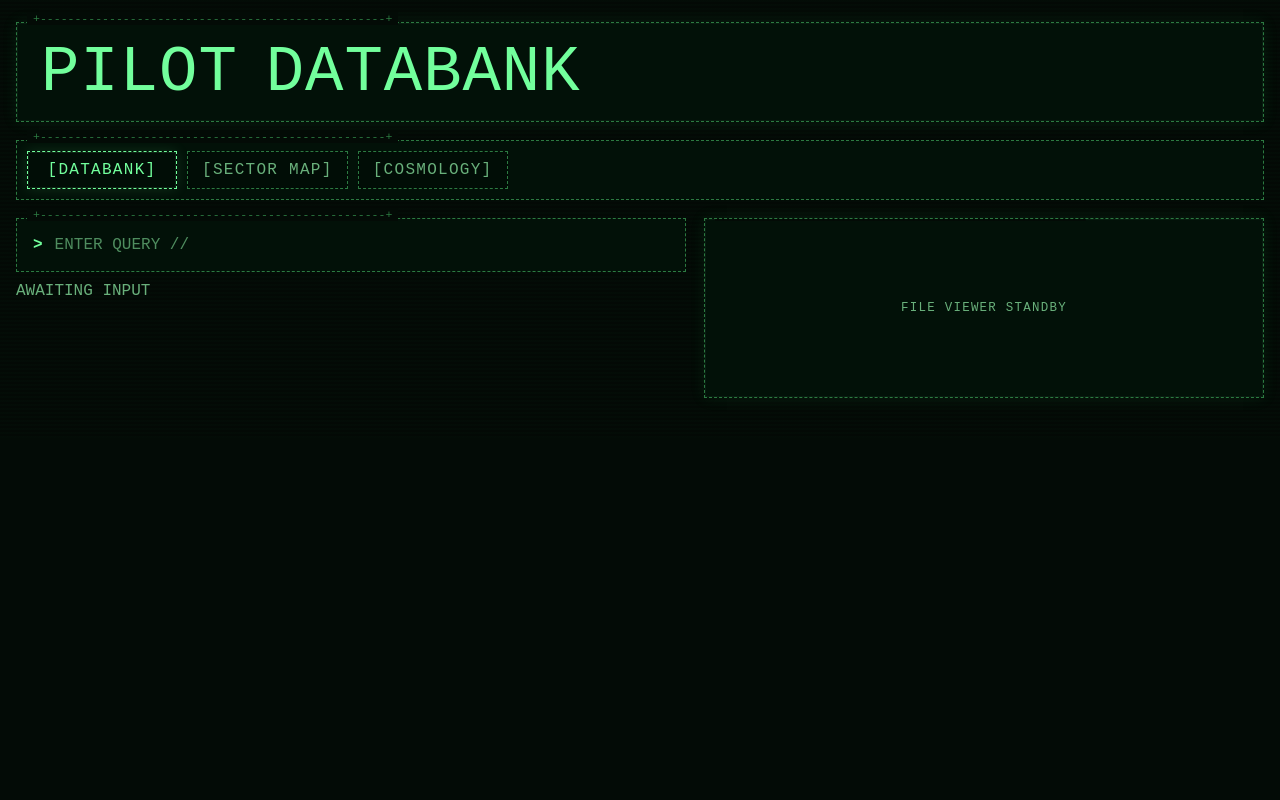
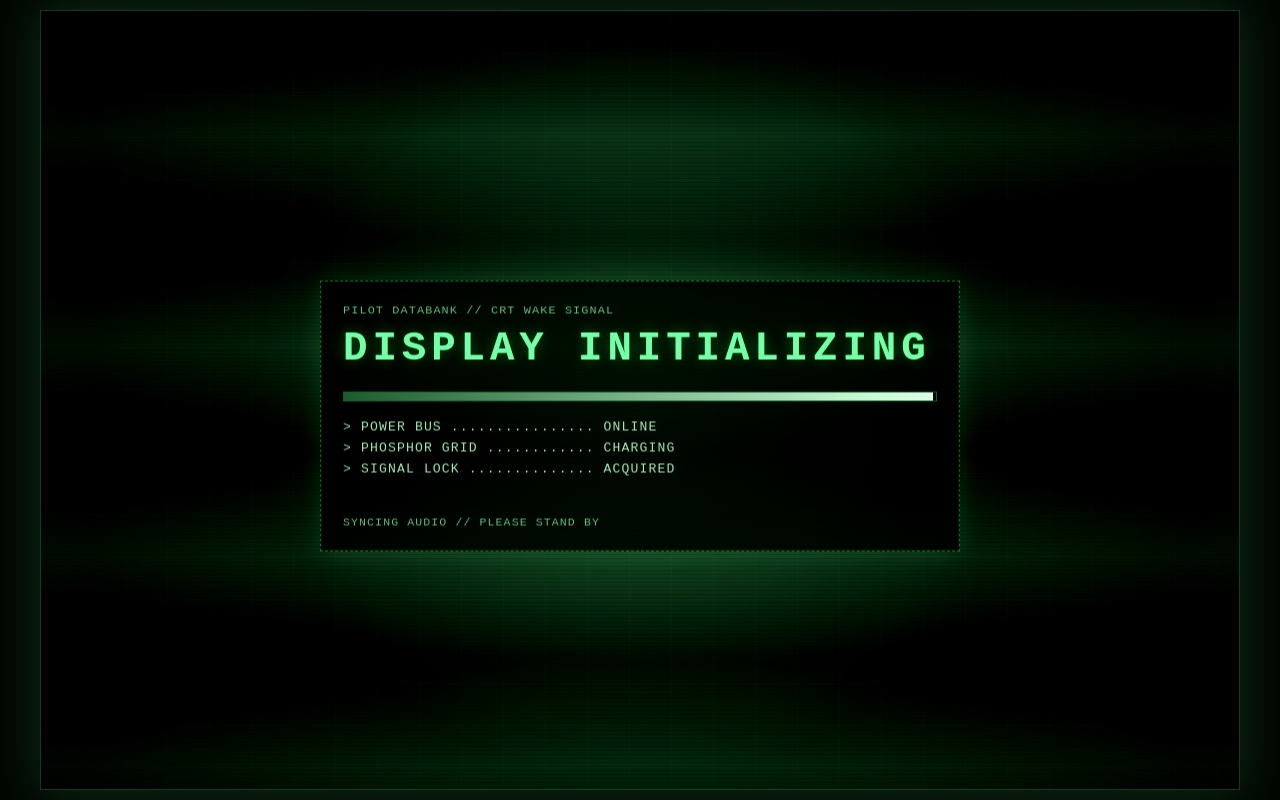
Before and after one commit to bmartingame/pilot-databank, a React (Vite) app: page / in a window 1280 px wide. Built offline with nearby package versions, Linux system fonts and the light colour scheme.

Commit message:
Implement CRT startup splash screen
Added a CRT startup splash screen with audio handling.

```diff
--- a/src/App.jsx
+++ b/src/App.jsx
@@ -6,6 +6,11 @@ import SearchAutocompleteInput from "./SearchAutocomplete";
 import GalaxyMap from "./GalaxyMap";
 import CosmologyMap from "./CosmologyMap";
 import "./styles.css";
+import "./startupSplash.css";
+
+const CRT_STARTUP_AUDIO_URL = `${import.meta.env.BASE_URL}audio/crt-computer-monitor-startup.wav`;
+const CRT_STARTUP_DURATION_MS = 7367;
+
 
 const TTS_SETTINGS = {
   enabled: true,
@@ -933,6 +938,48 @@ function entryMatchesMapKind(entry, kind) {
   return resolveRecordType(entry).toLowerCase() === String(kind || "").toLowerCase();
 }
 
+
+function CRTStartupSplash({ audioBlocked, onRetry }) {
+  return (
+    <div className="crt-startup-overlay" role="presentation">
+      <div className="crt-startup-screen">
+        <div className="crt-startup-beam" />
+        <div className="crt-startup-grid" />
+        <div className="crt-startup-scan" />
+        <div className="crt-startup-vignette" />
+
+        <div className="crt-startup-readout">
+          <div className="crt-startup-kicker">PILOT DATABANK // CRT WAKE SIGNAL</div>
+          <div className="crt-startup-title">DISPLAY INITIALIZING</div>
+
+          <div className="crt-startup-progress" aria-hidden="true">
+            <span />
+          </div>
+
+          <div className="crt-startup-lines">
+            <div>&gt; POWER BUS ................ ONLINE</div>
+            <div>&gt; PHOSPHOR GRID ............ CHARGING</div>
+            <div>&gt; SIGNAL LOCK .............. ACQUIRED</div>
+            <div>&gt; DATAFILE INDEX ........... READY</div>
+          </div>
+
+          {audioBlocked ? (
+            <button
+              type="button"
+              className="crt-startup-unmute"
+              onClick={onRetry}
+            >
+              [INITIALIZE DISPLAY]
+            </button>
+          ) : (
+            <div className="crt-startup-status">SYNCING AUDIO // PLEASE STAND BY</div>
+          )}
+        </div>
+      </div>
+    </div>
+  );
+}
+
 export default function App() {
   const [activeTab, setActiveTab] = useState("databank");
   const [inputValue, setInputValue] = useState("");
@@ -951,12 +998,94 @@ export default function App() {
     results: [],
     count: 0,
   });
+  const [startupVisible, setStartupVisible] = useState(true);
+  const [startupAudioBlocked, setStartupAudioBlocked] = useState(false);
+  const [startupComplete, setStartupComplete] = useState(false);
 
   const welcomeSpokenRef = useRef(false);
+  const startupAudioRef = useRef(null);
+  const startupTimerRef = useRef(null);
 
   function playInterfaceSelectSfx() {
     void playEntrySelectSfx();
   }
+
+  function clearStartupTimer() {
+    if (startupTimerRef.current) {
+      window.clearTimeout(startupTimerRef.current);
+      startupTimerRef.current = null;
+    }
+  }
+
+  function finishStartupSequence() {
+    clearStartupTimer();
+    setStartupVisible(false);
+    setStartupAudioBlocked(false);
+    setStartupComplete(true);
+  }
+
+  function startStartupSequence(audio) {
+    if (!audio) return;
+
+    clearStartupTimer();
+    setStartupVisible(true);
+    setStartupAudioBlocked(false);
+
+    audio.currentTime = 0;
+    audio.volume = 0.82;
+
+    const playPromise = audio.play();
+
+    if (playPromise?.catch) {
+      playPromise
+        .then(() => {
+          startupTimerRef.current = window.setTimeout(
+            finishStartupSequence,
+            CRT_STARTUP_DURATION_MS + 260
+          );
+        })
+        .catch(() => {
+          clearStartupTimer();
+          setStartupAudioBlocked(true);
+        });
+    } else {
+      startupTimerRef.current = window.setTimeout(
+        finishStartupSequence,
+        CRT_STARTUP_DURATION_MS + 260
+      );
+    }
+  }
+
+  function retryStartupAudio() {
+    let audio = startupAudioRef.current;
+
+    if (!audio) {
+      audio = new Audio(CRT_STARTUP_AUDIO_URL);
+      audio.preload = "auto";
+      startupAudioRef.current = audio;
+    }
+
+    startStartupSequence(audio);
+  }
+
+  useEffect(() => {
+    const audio = new Audio(CRT_STARTUP_AUDIO_URL);
+    audio.preload = "auto";
+    startupAudioRef.current = audio;
+
+    const startupDelay = window.setTimeout(() => {
+      startStartupSequence(audio);
+    }, 80);
+
+    return () => {
+      window.clearTimeout(startupDelay);
+      clearStartupTimer();
+
+      audio.pause();
+      audio.src = "";
+      startupAudioRef.current = null;
+    };
+  }, []);
 
   useEffect(() => {
     let alive = true;
@@ -979,7 +1108,7 @@ export default function App() {
   }, []);
 
   useEffect(() => {
-    if (!("speechSynthesis" in window)) return;
+    if (!startupComplete || !("speechSynthesis" in window)) return;
 
     const speakWelcome = () => {
       if (welcomeSpokenRef.current) return;
@@ -992,7 +1121,7 @@ export default function App() {
 
     window.speechSynthesis.onvoiceschanged = loadVoices;
 
-    const timer = window.setTimeout(speakWelcome, 450);
+    const timer = window.setTimeout(speakWelcome, 250);
 
     window.addEventListener("pointerdown", speakWelcome, { once: true });
     window.addEventListener("keydown", speakWelcome, { once: true });
@@ -1003,7 +1132,7 @@ export default function App() {
       window.removeEventListener("keydown", speakWelcome);
       window.speechSynthesis.onvoiceschanged = null;
     };
-  }, []);
+  }, [startupComplete]);
 
   async function handleSubmit(event) {
     event.preventDefault();
@@ -1173,6 +1302,13 @@ export default function App() {
 
   return (
     <div className="app-shell terminal-theme">
+      {startupVisible ? (
+        <CRTStartupSplash
+          audioBlocked={startupAudioBlocked}
+          onRetry={retryStartupAudio}
+        />
+      ) : null}
+
       <header className="hero terminal-frame">
         <h1>PILOT DATABANK</h1>
       </header>
```
